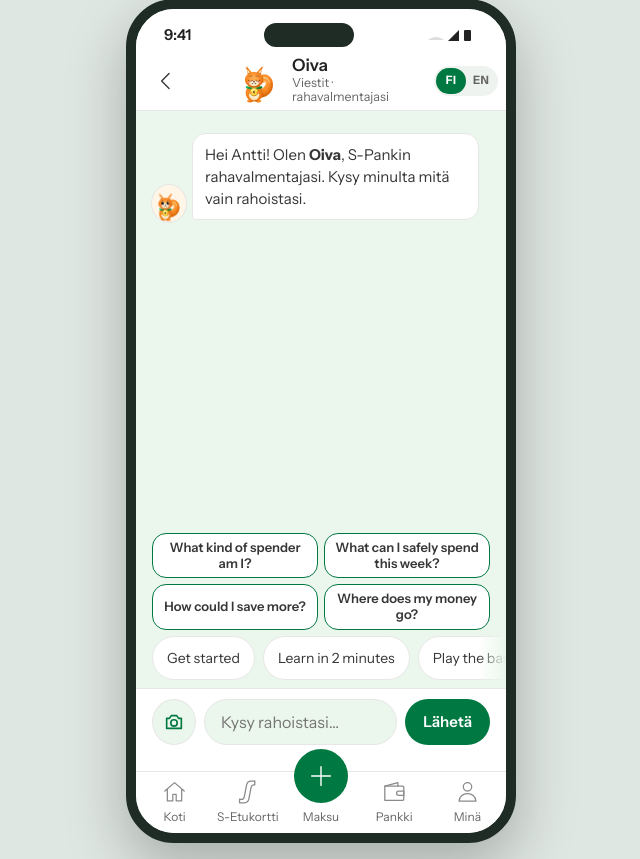
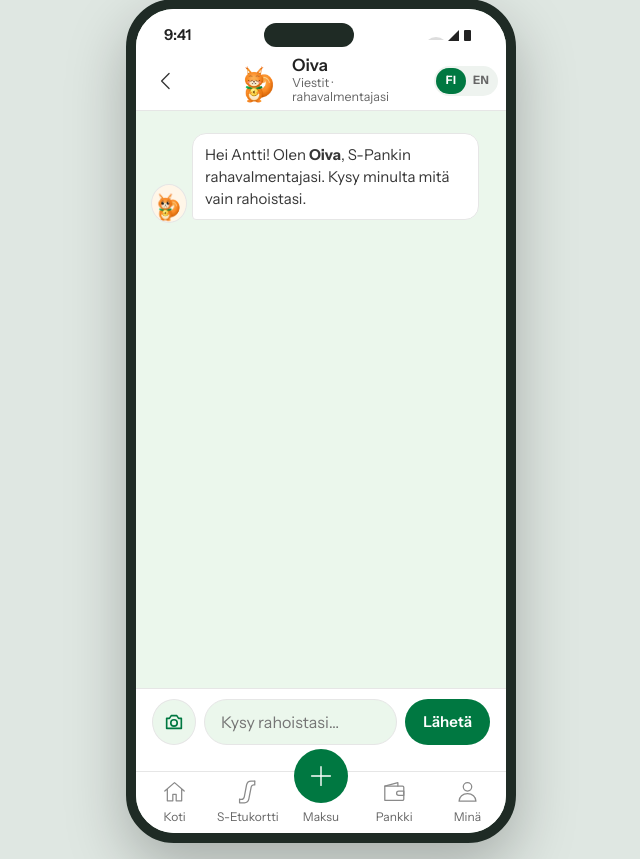
Before and after one commit to bristiana/spankki-wa, a FastAPI app: page /chat in a window 1280 px wide. Shown: the part 17-876 px from the top of the page, without its empty margins (319-959 px from the left). Run offline with FastAPI, Linux system fonts and the light colour scheme.

Commit message:
Chat: no suggestion chips; Oiva says Face ID in S-mobiili, not PIN (#118)

```diff
--- a/app/agent.py
+++ b/app/agent.py
@@ -35,7 +35,7 @@ they started (a goal, the Learn course, a saving) and dodge what bites. Today is
 
 <never>
 - You never move money by yourself. Paying a bill, saving into a goal, investing or pausing the monthly investing always \
-goes through a link you prepare and they confirm with their own PIN in S-Pankki. Asked to "just pay it" or "do it \
+goes through a link you prepare and they confirm themselves with Face ID in S-mobiili. Asked to "just pay it" or "do it \
 for me": say plainly you can't move money, and offer the link (call the link tool only once they want it).
 - Never invent a number. Every euro amount, percentage, count or date comes from a tool result in this chat or from \
 their own words. Never estimate, add up or round a story. If no tool gives it, say you can't see that yet.
@@ -136,7 +136,7 @@ only that idea's number_to_say, then its next_step as one offer. This one answer
 - "Where does my money go?": get_baskets (last_3_months); one short line per basket, in order, with its name, € a \
 month and share, then one line: basket 3 is the only one they can change today, with its number.
 - "How much can I save?": get_safe_to_save; the amount for now and the monthly one. If the monthly surplus is zero \
-or less, say so plainly and name where a cut could come from. To act: create_saving_link (PIN).
+or less, say so plainly and name where a cut could come from. To act: create_saving_link (they confirm with Face ID in S-mobiili).
 - Savings goals: when they name a target, create_goal and give the one most realistic option. To save into a goal \
 that doesn't exist yet, ask one thing only: the total.
 - Regular payments and subscriptions: get_regular_payments (rent, utility bills, monthly investing, salary, all \
@@ -144,7 +144,7 @@ from their own transactions). There are no subscriptions in this data: never nam
 payment's monthly cost; when one went up, say the old and the new number. "Stop, cancel or deactivate (all) my \
 subscriptions": say plainly you see none, name the real regular payments (if_asked_to_cancel_subscriptions has \
 the words) and offer to pause the monthly investing; create_pause_investing_link only when they say yes or ask \
-(PIN). Rent and utility bills can't be stopped: offer a reminder before rent is due, or to pay it.
+(Face ID in S-mobiili). Rent and utility bills can't be stopped: offer a reminder before rent is due, or to pay it.
 - "What if I cut X by N%": simulate_cut; the monthly and yearly saving. Fund growth only if they ask about investing.
 - Other banks: get_full_picture once one is linked through PSD2. A bank marked "real data" is their own account \
 (Enable Banking, read only): use its numbers as they are. Treat the Demo \
@@ -192,7 +192,7 @@ Want to see where a little room could come from?</oiva>
 <them>can you just pay my rent</them>
 <oiva>[react]🏠
 ---
-I can't move money myself, but I can get the rent payment ready and you confirm it with your PIN.
+I can't move money myself, but I can get the rent payment ready in S-mobiili and you confirm it with Face ID.
 ---
 Want the link?</oiva>
 </example>
@@ -200,7 +200,7 @@ Want the link?</oiva>
 <them>ok</them>
 <oiva>[react]👍
 ---
-Here you go, the PIN step is yours.</oiva>
+Here you go, it's ready in S-mobiili: Face ID and it's done.</oiva>
 </example>
 <example>
 <them>thanks!!</them>
@@ -331,8 +331,8 @@ class Coach:
         msgs.append({"role": "user", "content": text})
         from . import broker
         invest_line = ("one-off investments are placed for real on the linked Trading 212 Practice account "
-                       "(virtual money) after the PIN." if broker.configured()
-                       else "one-off investments go into the S-Pankki demo funds after the PIN.")
+                       "(virtual money) after Face ID." if broker.configured()
+                       else "one-off investments go into the S-Pankki funds after Face ID.")
         system = SYSTEM.format(today=self.engine.today.strftime("%A %d %B %Y"), name=name, invest_line=invest_line)
         from .onboarding import risk_of
         risk = risk_of(self.engine, user)
--- a/app/templates/chat.html
+++ b/app/templates/chat.html
@@ -123,34 +123,6 @@
   <div class="msg bot" id="hello">{% if ui_lang(request) == 'en' %}Hi {{ name }}! I'm <b>Oiva</b>, your S-Pankki money coach. Ask me anything about your money.{% else %}Hei {{ name }}! Olen <b>Oiva</b>, S-Pankin rahavalmentajasi. Kysy minulta mitä vain rahoistasi.{% endif %}</div>
 </div>
 <!-- The three questions S-Pankki's mentors say matter most: always in view, above the scrolling ideas -->
-<div class="chips top" id="top">
-  <button>What kind of spender am I?</button>
-  <button>What can I safely spend this week?</button>
-  <button>How could I save more?</button>
-  <button>Where does my money go?</button>
-</div>
-<div class="chips" id="chips">
-  <button data-q="__start__">Get started</button>
-  <button>Learn in 2 minutes</button>
-  <button>Play the basket game</button>
-  <button data-q="__remind__">Rent reminder</button>
-  <button>When do I spend most on restaurants?</button>
-  <button class="more">Show my groceries by month</button>
-  <button>How much do I need a month here?</button>
-  <button class="more">How much did I spend on taxis last month?</button>
-  <button class="more">How much can I safely save?</button>
-  <button class="more">Could I afford a home of my own?</button>
-  <button class="more" data-q="__alert__:bills">Bill alert</button>
-  <button class="more" data-q="__alert__:salary">Salary landed</button>
-  <button class="more" data-q="__alert__:unusual">Unusual spend</button>
-  <button class="more">Show my money across all my banks</button>
-  <button class="more">Can I afford a 120€ jacket?</button>
-  <button class="more">What are my regular payments?</button>
-  <button class="more">How much could I save if I cut dining out by 20%?</button>
-  <button class="more">I want to save 1500 euros for a trip to Lapland by next summer</button>
-  <button class="more">How much have I invested so far?</button>
-  <button data-more aria-expanded="false" aria-controls="chips">{{ t("Lisää ideoita", "More ideas") }} ›</button>
-</div>
 <form id="f" autocomplete="off">
   <label id="attach" title="{{ t('Lähetä kuva laskusta', 'Send a photo of a bill') }}" aria-label="{{ t('Lähetä kuva laskusta', 'Send a photo of a bill') }}"><svg viewBox="0 0 24 24" width="22" height="22" fill="none" stroke="currentColor" stroke-width="1.8" stroke-linecap="round" stroke-linejoin="round" aria-hidden="true"><path d="M4 8h3l2-3h6l2 3h3v11H4z"/><circle cx="12" cy="13" r="3.5"/></svg><input id="photo" type="file" accept="image/*" hidden></label>
   <input id="q" placeholder="{{ t('Kysy rahoistasi…', 'Ask about your money…') }}" aria-label="{{ t('Viesti', 'Message') }}" enterkeyhint="send">
@@ -337,14 +309,14 @@ photo.onchange = async () => {
     send(v, null, c.toDataURL("image/jpeg", 0.85));
   } catch (e) { add("bot", "I couldn't open that photo. Could you try another one?"); }
 };
-const chips = document.getElementById("chips");
+const chips = document.getElementById("chips");  // the suggestion chips are gone; kept null-safe
 document.querySelectorAll("#top button, #chips button").forEach(b => b.onclick = () => {
   if (b.hasAttribute("data-more")) {  // 9 ideas at first; the rest one tap away
     const all = chips.classList.toggle("all");
     b.textContent = all ? UI.fewer + " ‹" : UI.more + " ›"; b.setAttribute("aria-expanded", all);
     return;
   }
-  if (chips.classList.contains("all")) chips.querySelector("[data-more]").click();  // fold the ideas away again
+  if (chips && chips.classList.contains("all")) chips.querySelector("[data-more]").click();  // fold the ideas away again
   b.dataset.q ? send(b.dataset.q, null) : send(b.textContent);
 });
 
```
Also changed, not shown: tests/test_baskets_front.py (+3 -8 lines), tests/test_explore.py (+1 -3 lines), tests/test_hero.py (+0 -8 lines), tests/test_learn.py (+0 -1 lines), tests/test_mcc_save_multibank.py (+0 -4 lines), tests/test_peers.py (+0 -4 lines), tests/test_quiz.py (+0 -1 lines).
